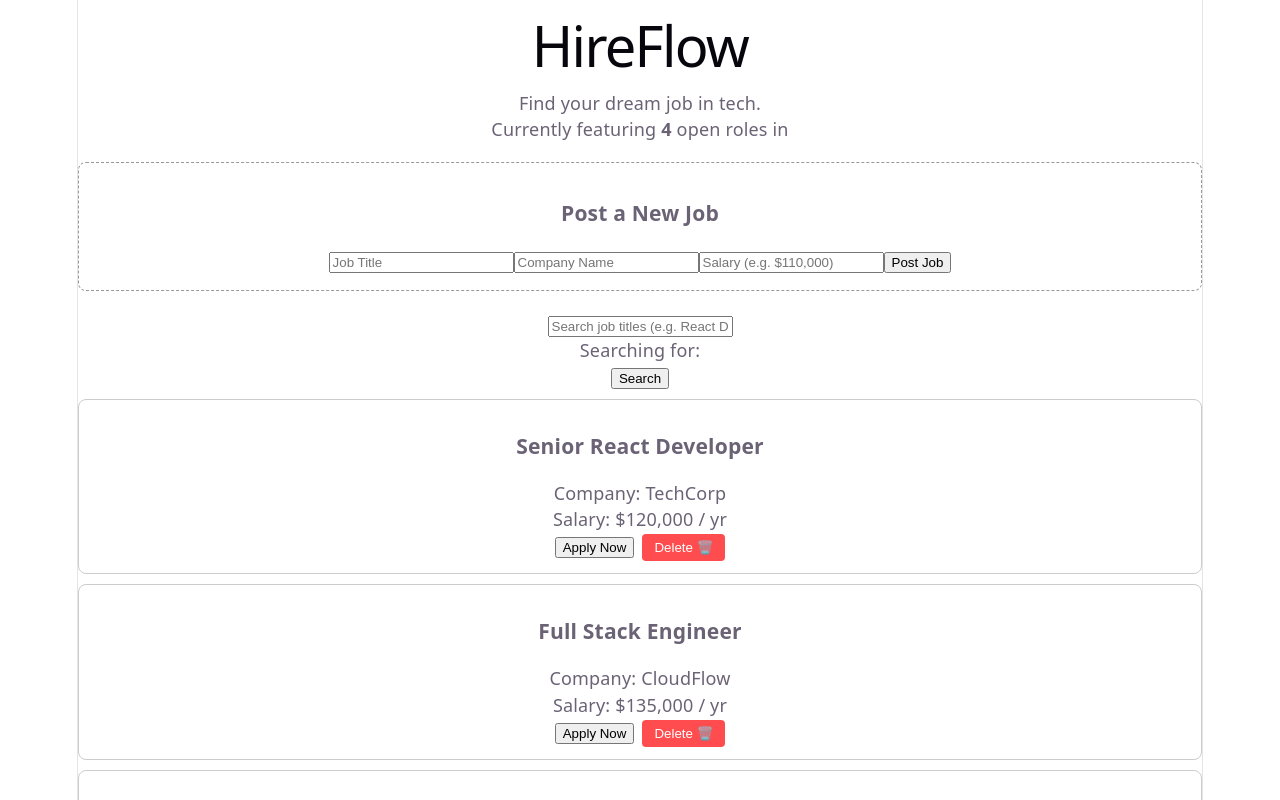
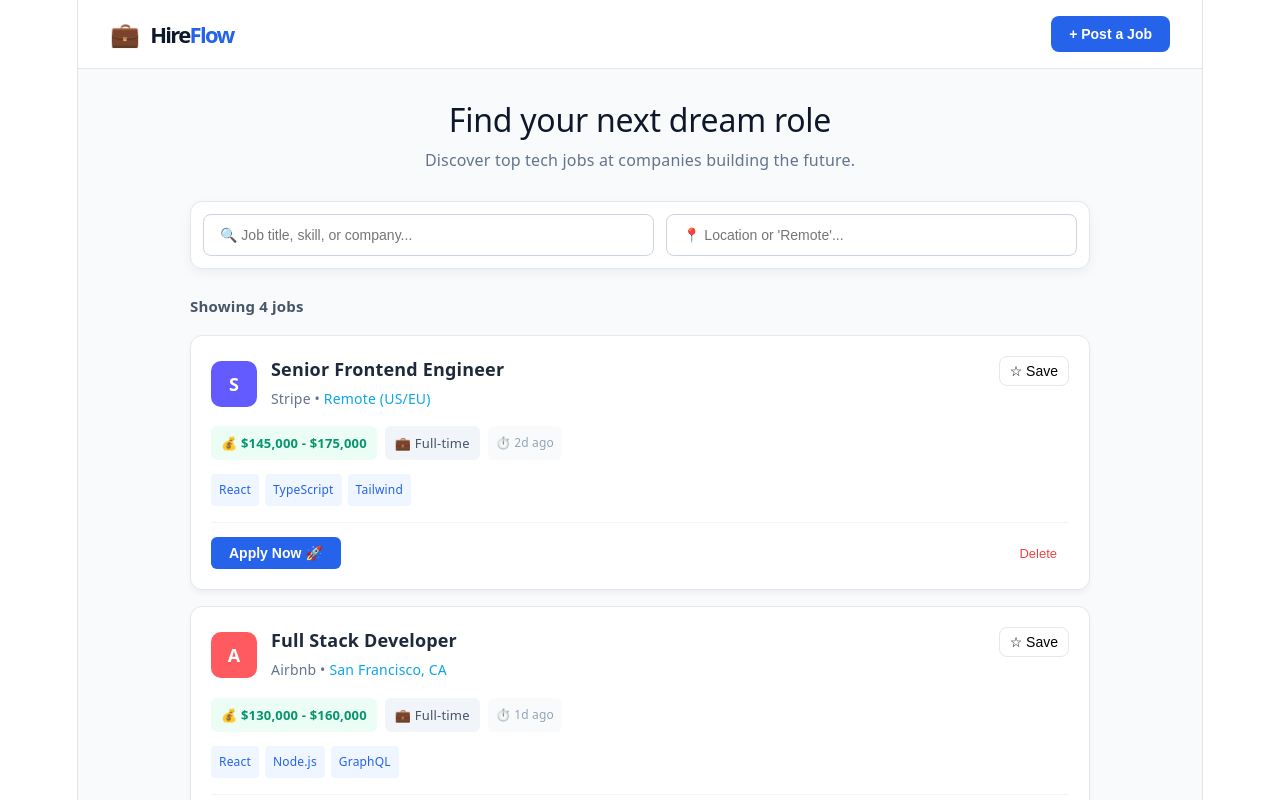
Before and after one commit to Hamdan-a11y/Hire-Flow, a React (Vite) app: page / in a window 1280 px wide. Shown: the top 800 px of the page. Built offline with nearby package versions, Linux system fonts and the light colour scheme.

Commit message:
feat: implement job creation form and global styles for job board application

```diff
--- a/src/App.jsx
+++ b/src/App.jsx
@@ -1,137 +1,216 @@
 import { useState } from "react";
-
-function JobCard({ id, title, company, salary, onDelete }) {
-  const [isApplied, setIsApplied] = useState(false);
-
-
-  return (
-    <div className="job-card" style={{
-    border: isApplied ? "2px solid #4CAF50" : "1px solid #ccc",
-    backgroundColor: isApplied ? "#f0fff4" : "transparent",
-    padding: "12px",
-    margin: "10px 0",
-    borderRadius: "8px"
-  }}>
-      <h3>{title}</h3>
-      <p>Company: {company}</p>
-      <p>Salary: {salary} / yr</p>
-      <button onClick={() => setIsApplied(true)}
-      disabled={isApplied}
-      >
-
-  {isApplied ? "Applied ✅" : "Apply Now"}
-</button>
-<button
-  onClick={() => onDelete(id)}
-  style={{ marginLeft: "8px", backgroundColor: "#ff4d4f", color: "white", border: "none", padding: "6px 12px", borderRadius: "4px", cursor: "pointer" }}
->
-  Delete 🗑️
-</button>
-
-    </div>
-  );
-}
+import JobCard from "./components/JobCard";
+import JobForm from "./components/JobForm";
 
 export default function App() {
-  const [title, setTitle] = useState("");
-  const [company, setCompany] = useState("");
-  const [salary, setSalary] = useState("");
   const [searchTerm, setSearchTerm] = useState("");
-  const appName = "HireFlow";
+  const [locationTerm, setLocationTerm] = useState("");
+  const [showForm, setShowForm] = useState(false);
+
   const [jobs, setJobs] = useState([
-  { id: 1, title: "Senior React Developer", company: "TechCorp", salary: "$120,000" },
-  { id: 2, title: "Full Stack Engineer", company: "CloudFlow", salary: "$135,000" },
-  { id: 3, title: "UI/UX Designer", company: "PixelCraft", salary: "$95,000" },
-  { id: 4, title: "Backend Node.js Developer", company: "DataPulse", salary: "$125,000" }
+    {
+      id: 1,
+      title: "Senior Frontend Engineer",
+      company: "Stripe",
+      location: "Remote (US/EU)",
+      type: "Full-time",
+      salary: "$145,000 - $175,000",
+      tags: ["React", "TypeScript", "Tailwind"],
+      posted: "2d ago",
+      logoBg: "#635bff",
+    },
+    {
+      id: 2,
+      title: "Full Stack Developer",
+      company: "Airbnb",
+      location: "San Francisco, CA",
+      type: "Full-time",
+      salary: "$130,000 - $160,000",
+      tags: ["React", "Node.js", "GraphQL"],
+      posted: "1d ago",
+      logoBg: "#ff5a5f",
+    },
+    {
+      id: 3,
+      title: "Product Designer (UI/UX)",
+      company: "Figma",
+      location: "Remote",
+      type: "Full-time",
+      salary: "$110,000 - $140,000",
+      tags: ["UI/UX", "Design Systems", "Figma"],
+      posted: "3d ago",
+      logoBg: "#a259ff",
+    },
+    {
+      id: 4,
+      title: "Backend Engineer",
+      company: "Datadog",
+      location: "New York, NY",
+      type: "Contract",
+      salary: "$120,000 - $150,000",
+      tags: ["Go", "Node.js", "AWS"],
+      posted: "5h ago",
+      logoBg: "#6320ee",
+    },
   ]);
 
-  const filteredJobs = jobs.filter((job) =>
-  job.title.toLowerCase().includes(searchTerm.toLowerCase())
-);
-const handleAddJob = (e) => {
-  e.preventDefault(); // 1. Stop page reload
+  // Filter jobs by both Title/Company AND Location
+  const filteredJobs = jobs.filter((job) => {
+    const matchesSearch =
+      job.title.toLowerCase().includes(searchTerm.toLowerCase()) ||
+      job.company.toLowerCase().includes(searchTerm.toLowerCase());
 
-  // Basic check: don't add empty jobs
-  if (!title || !company || !salary) return;
+    const matchesLocation = job.location
+      .toLowerCase()
+      .includes(locationTerm.toLowerCase());
 
-  // 2. Create the new job object
-  const newJob = {
-    id: Date.now(), // Generates a unique number based on the current timestamp
-    title: title,
-    company: company,
-    salary: salary
-  };
+    return matchesSearch && matchesLocation;
+  });
 
-  // 3. Update the state with the new job
-  setJobs([...jobs, newJob]);
-
-  // 4. Clear the input boxes
-  setTitle("");
-  setCompany("");
-  setSalary("");
+  const handleAddJob = (newJob) => {
+    setJobs([newJob, ...jobs]); // Add new job at the top
+    setShowForm(false); // Close form after posting
   };
 
   const handleDeleteJob = (idToDelete) => {
     setJobs(jobs.filter((job) => job.id !== idToDelete));
   };
+
   return (
-    <div className="app-container">
-      <header>
-        <h1> {appName}</h1>
-        <p>Find your dream job in tech.</p>
-        <p>Currently featuring <strong>{filteredJobs.length}</strong> open roles in </p>
+    <div style={{ backgroundColor: "#f8fafc", minHeight: "100vh", fontFamily: "system-ui, sans-serif" }}>
+      {/* Top Navbar */}
+      <header
+        style={{
+          backgroundColor: "#ffffff",
+          borderBottom: "1px solid #e2e8f0",
+          padding: "16px 32px",
+          display: "flex",
+          justifyContent: "space-between",
+          alignItems: "center",
+          position: "sticky",
+          top: 0,
+          zIndex: 10,
+        }}
+      >
+        <div style={{ display: "flex", alignItems: "center", gap: "10px" }}>
+          <span style={{ fontSize: "24px" }}>💼</span>
+          <h1 style={{ margin: 0, fontSize: "22px", color: "#0f172a", fontWeight: "800" }}>
+            Hire<span style={{ color: "#2563eb" }}>Flow</span>
+          </h1>
+        </div>
+
+        <button
+          onClick={() => setShowForm(!showForm)}
+          style={{
+            backgroundColor: showForm ? "#64748b" : "#2563eb",
+            color: "#fff",
+            border: "none",
+            padding: "10px 18px",
+            borderRadius: "8px",
+            fontWeight: "600",
+            cursor: "pointer",
+            fontSize: "14px",
+          }}
+        >
+          {showForm ? "✕ Close Form" : "+ Post a Job"}
+        </button>
       </header>
 
-      <main>
-        <form onSubmit={handleAddJob} style={{ border: "1px dashed #999", padding: "16px", borderRadius: "8px", margin: "20px 0" }}>
+      {/* Main Container */}
+      <div style={{ maxWidth: "900px", margin: "0 auto", padding: "32px 16px" }}>
 
-  <h3>Post a New Job</h3>
+        {/* Hero Title */}
+        <div style={{ textAlign: "center", marginBottom: "28px" }}>
+          <h2 style={{ fontSize: "32px", color: "#0f172a", margin: "0 0 8px 0" }}>
+            Find your next dream role
+          </h2>
+          <p style={{ color: "#64748b", fontSize: "16px" }}>
+            Discover top tech jobs at companies building the future.
+          </p>
+        </div>
+
+        {/* Collapsible Job Post Form */}
+        {showForm && (
+          <div style={{ marginBottom: "24px" }}>
+            <JobForm onAddJob={handleAddJob} />
+          </div>
+        )}
+
+        {/* Dual Search Bar: What & Where */}
+        <div
+          style={{
+            backgroundColor: "#ffffff",
+            padding: "12px",
+            borderRadius: "12px",
+            border: "1px solid #e2e8f0",
+            boxShadow: "0 4px 12px rgba(0,0,0,0.05)",
+            display: "flex",
+            gap: "12px",
+            flexWrap: "wrap",
+            marginBottom: "24px",
+          }}
+        >
           <input
             type="text"
-    placeholder="Job Title"
-    value={title}
-    onChange={(e) => setTitle(e.target.value)}
+            placeholder="🔍 Job title, skill, or company..."
+            value={searchTerm}
+            onChange={(e) => setSearchTerm(e.target.value)}
+            style={{
+              flex: "1 1 240px",
+              padding: "12px 16px",
+              border: "1px solid #cbd5e1",
+              borderRadius: "8px",
+              fontSize: "14px",
+              outline: "none",
+            }}
           />
           <input
             type="text"
-    placeholder="Company Name"
-    value={company}
-    onChange={(e) => setCompany(e.target.value)}
+            placeholder="📍 Location or 'Remote'..."
+            value={locationTerm}
+            onChange={(e) => setLocationTerm(e.target.value)}
+            style={{
+              flex: "1 1 200px",
+              padding: "12px 16px",
+              border: "1px solid #cbd5e1",
+              borderRadius: "8px",
+              fontSize: "14px",
+              outline: "none",
+            }}
           />
-  <input
-    type="text"
-    placeholder="Salary (e.g. $110,000)"
-    value={salary}
-    onChange={(e) => setSalary(e.target.value)}
-  />
-  <button type="submit">Post Job</button>
-</form>
-        <input
-        type="text"
-        placeholder="Search job titles (e.g. React Developer)..."
-        value={searchTerm}
-        onChange={(e) => setSearchTerm(e.target.value)}
-        />
-        <p>Searching for: <strong>{searchTerm}</strong></p>
+        </div>
 
-        <button>Search</button>
+        {/* Results Counter */}
+        <div style={{ display: "flex", justifyContent: "space-between", alignItems: "center", marginBottom: "16px" }}>
+          <p style={{ color: "#475569", fontWeight: "600", fontSize: "15px" }}>
+            Showing <strong>{filteredJobs.length}</strong> {filteredJobs.length === 1 ? "job" : "jobs"}
+          </p>
+        </div>
 
+        {/* Job List */}
         <section className="job-list">
-          {filteredJobs.length === 0 && (
-    <p>No jobs found matching "{searchTerm}".</p>
+          {filteredJobs.length === 0 ? (
+            <div
+              style={{
+                backgroundColor: "#fff",
+                padding: "40px",
+                borderRadius: "12px",
+                textAlign: "center",
+                border: "1px dashed #cbd5e1",
+                color: "#64748b",
+              }}
+            >
+              <p style={{ fontSize: "28px", margin: "0 0 10px 0" }}>🔍</p>
+              <p style={{ fontWeight: "600", fontSize: "16px" }}>No jobs match your criteria.</p>
+              <p style={{ fontSize: "14px", marginTop: "4px" }}>Try clearing or adjusting your search terms.</p>
+            </div>
+          ) : (
+            filteredJobs.map((job) => (
+              <JobCard key={job.id} {...job} onDelete={handleDeleteJob} />
+            ))
           )}
-          {filteredJobs.map((job) =>(
-            <JobCard
-            key={job.id}
-            id={job.id}
-            title={job.title}
-            company={job.company}
-            salary={job.salary}
-            onDelete={handleDeleteJob}
-            />
-          ))}
         </section>
-      </main>
+      </div>
     </div>
   );
 }
--- /dev/null
+++ b/src/components/JobCard.jsx
@@ -0,0 +1,175 @@
+import { useState } from "react";
+
+export default function JobCard({
+  id,
+  title,
+  company,
+  location,
+  type,
+  salary,
+  tags = [],
+  posted,
+  logoBg = "#4f46e5",
+  onDelete,
+}) {
+  const [isApplied, setIsApplied] = useState(false);
+  const [isSaved, setIsSaved] = useState(false);
+
+  return (
+    <div
+      style={{
+        backgroundColor: "#ffffff",
+        border: isApplied ? "2px solid #10b981" : "1px solid #e2e8f0",
+        borderRadius: "12px",
+        padding: "20px",
+        margin: "16px 0",
+        boxShadow: "0 4px 6px -1px rgba(0, 0, 0, 0.05)",
+        textAlign: "left",
+        transition: "transform 0.15s ease, box-shadow 0.15s ease",
+      }}
+    >
+      {/* Top Header: Company Avatar + Title + Bookmark */}
+      <div style={{ display: "flex", justifyContent: "space-between", alignItems: "flex-start" }}>
+        <div style={{ display: "flex", gap: "14px", alignItems: "center" }}>
+          {/* Company Avatar Badge */}
+          <div
+            style={{
+              width: "46px",
+              height: "46px",
+              borderRadius: "10px",
+              backgroundColor: logoBg,
+              color: "#fff",
+              display: "flex",
+              alignItems: "center",
+              justifyContent: "center",
+              fontWeight: "bold",
+              fontSize: "18px",
+            }}
+          >
+            {company ? company[0] : "🏢"}
+          </div>
+
+          <div>
+            <h3 style={{ margin: "0 0 4px 0", color: "#1e293b", fontSize: "18px" }}>
+              {title}
+            </h3>
+            <p style={{ margin: 0, color: "#64748b", fontSize: "14px", fontWeight: "500" }}>
+              {company} • <span style={{ color: "#0ea5e9" }}>{location}</span>
+            </p>
+          </div>
+        </div>
+
+        {/* Bookmark Button */}
+        <button
+          onClick={() => setIsSaved(!isSaved)}
+          style={{
+            background: "none",
+            border: "1px solid #e2e8f0",
+            borderRadius: "8px",
+            padding: "6px 10px",
+            cursor: "pointer",
+            fontSize: "14px",
+            backgroundColor: isSaved ? "#fef3c7" : "#fff",
+          }}
+          title={isSaved ? "Saved" : "Save Job"}
+        >
+          {isSaved ? "⭐ Saved" : "☆ Save"}
+        </button>
+      </div>
+
+      {/* Badges: Salary, Job Type, Posted Time */}
+      <div style={{ display: "flex", gap: "8px", flexWrap: "wrap", margin: "14px 0" }}>
+        <span
+          style={{
+            backgroundColor: "#ecfdf5",
+            color: "#059669",
+            padding: "4px 10px",
+            borderRadius: "6px",
+            fontSize: "13px",
+            fontWeight: "600",
+          }}
+        >
+          💰 {salary}
+        </span>
+        <span
+          style={{
+            backgroundColor: "#f1f5f9",
+            color: "#475569",
+            padding: "4px 10px",
+            borderRadius: "6px",
+            fontSize: "13px",
+          }}
+        >
+          💼 {type}
+        </span>
+        <span
+          style={{
+            backgroundColor: "#f8fafc",
+            color: "#94a3b8",
+            padding: "4px 8px",
+            borderRadius: "6px",
+            fontSize: "12px",
+          }}
+        >
+          ⏱️ {posted}
+        </span>
+      </div>
+
+      {/* Tech Stack Tags */}
+      {tags.length > 0 && (
+        <div style={{ display: "flex", gap: "6px", flexWrap: "wrap", marginBottom: "16px" }}>
+          {tags.map((tag, index) => (
+            <span
+              key={index}
+              style={{
+                backgroundColor: "#eff6ff",
+                color: "#2563eb",
+                padding: "3px 8px",
+                borderRadius: "4px",
+                fontSize: "12px",
+                fontWeight: "500",
+              }}
+            >
+              {tag}
+            </span>
+          ))}
+        </div>
+      )}
+
+      {/* Bottom Action Buttons */}
+      <div style={{ display: "flex", justifyContent: "space-between", alignItems: "center", borderTop: "1px solid #f1f5f9", paddingTop: "14px" }}>
+        <button
+          onClick={() => setIsApplied(true)}
+          disabled={isApplied}
+          style={{
+            backgroundColor: isApplied ? "#10b981" : "#2563eb",
+            color: "#fff",
+            border: "none",
+            padding: "8px 18px",
+            borderRadius: "6px",
+            fontWeight: "600",
+            cursor: isApplied ? "default" : "pointer",
+            fontSize: "14px",
+          }}
+        >
+          {isApplied ? "Applied ✅" : "Apply Now 🚀"}
+        </button>
+
+        <button
+          onClick={() => onDelete(id)}
+          style={{
+            backgroundColor: "transparent",
+            color: "#ef4444",
+            border: "none",
+            padding: "6px 12px",
+            cursor: "pointer",
+            fontSize: "13px",
+            fontWeight: "500",
+          }}
+        >
+          Delete
+        </button>
+      </div>
+    </div>
+  );
+}
--- /dev/null
+++ b/src/components/JobForm.jsx
@@ -0,0 +1,59 @@
+import { useState } from "react";
+
+export default function JobForm({ onAddJob }) {
+  const [title, setTitle] = useState("");
+  const [company, setCompany] = useState("");
+  const [salary, setSalary] = useState("");
+
+  const handleSubmit = (e) => {
+    e.preventDefault();
+
+    if (!title || !company || !salary) return;
+
+    // Call the parent function and pass the new job object
+    onAddJob({
+      id: Date.now(),
+      title: title,
+      company: company,
+      salary: salary,
+    });
+
+    // Clear inputs
+    setTitle("");
+    setCompany("");
+    setSalary("");
+  };
+
+  return (
+    <form
+      onSubmit={handleSubmit}
+      style={{
+        border: "1px dashed #999",
+        padding: "16px",
+        borderRadius: "8px",
+        margin: "20px 0",
+      }}
+    >
+      <h3>Post a New Job</h3>
+      <input
+        type="text"
+        placeholder="Job Title"
+        value={title}
+        onChange={(e) => setTitle(e.target.value)}
+      />
+      <input
+        type="text"
+        placeholder="Company Name"
+        value={company}
+        onChange={(e) => setCompany(e.target.value)}
+      />
+      <input
+        type="text"
+        placeholder="Salary (e.g. $110,000)"
+        value={salary}
+        onChange={(e) => setSalary(e.target.value)}
+      />
+      <button type="submit">Post Job</button>
+    </form>
+  );
+}
```
Lines whose indentation alone changed are shown as unchanged.
